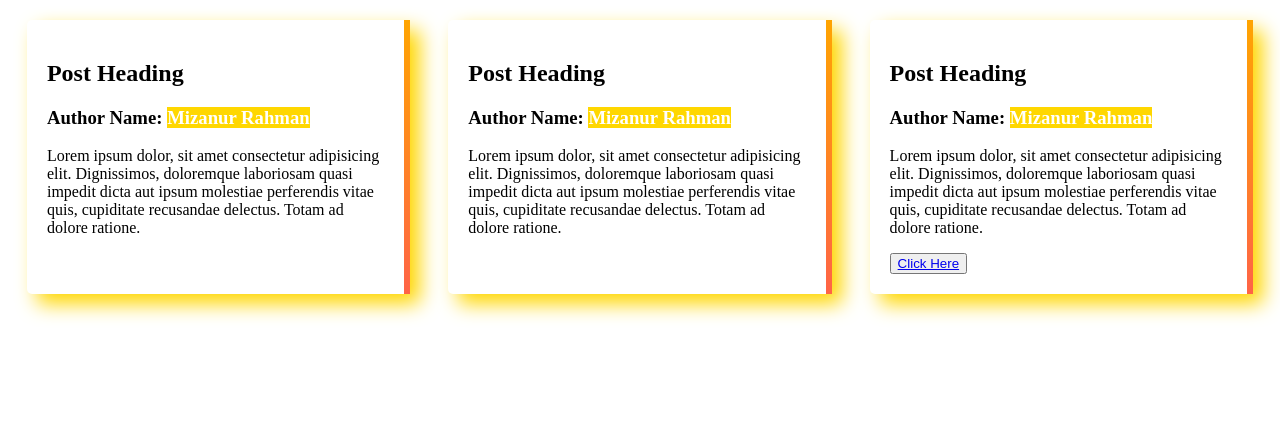
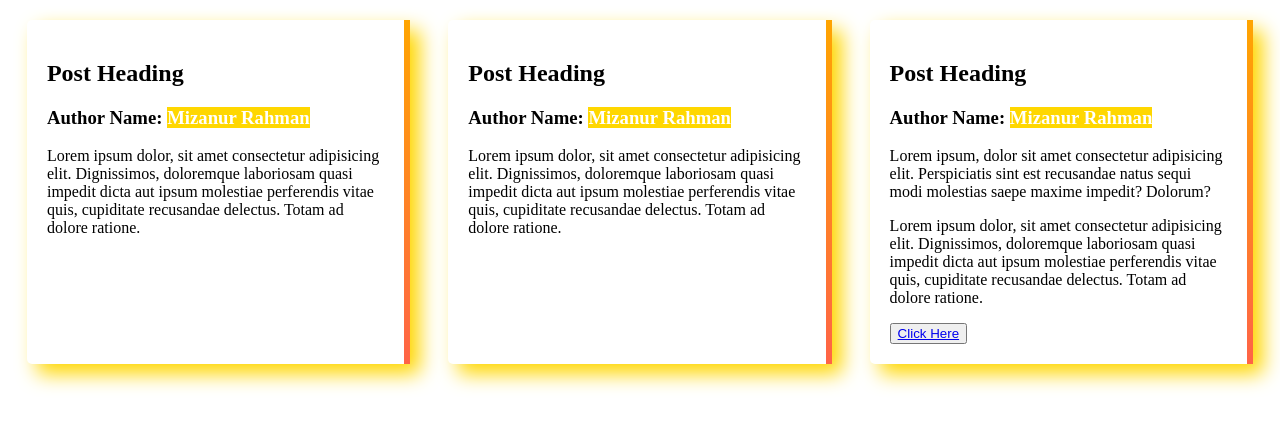
Before and after one commit to obaidulnasir/my-practice, a plain HTML site: page index.html in a window 1280 px wide. Shown: the part 79-508 px from the top of the page. Drawn offline with Linux system fonts and the light colour scheme.

Commit message:
some text added

```diff
--- a/index.html
+++ b/index.html
@@ -23,7 +23,8 @@
         <div class="box">
             <h2 class="post-title">Post Heading</h2>
             <h3>Author Name: <span class="author-name">Mizanur Rahman</span> </h3>
-            <p>Lorem ipsum dolor, sit amet consectetur adipisicing elit. Dignissimos, doloremque laboriosam quasi impedit dicta aut ipsum molestiae perferendis vitae quis, cupiditate recusandae delectus. Totam ad dolore ratione.</p>
+            <p>Lorem ipsum, dolor sit amet consectetur adipisicing elit. Perspiciatis sint est recusandae natus sequi modi molestias saepe maxime impedit? Dolorum?</p>
+            <p>Lorem ipsum dolor, sit amet consectetur adipisicing elit.  Dignissimos, doloremque laboriosam quasi impedit dicta aut ipsum molestiae perferendis vitae quis, cupiditate recusandae delectus. Totam ad dolore ratione.</p>
             <button><a href="#">Click Here</a></button>
         </div>
     </section>
```
